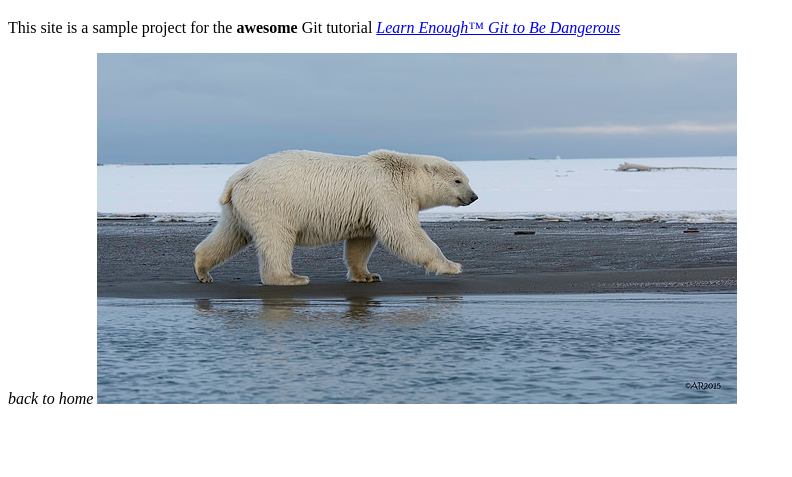
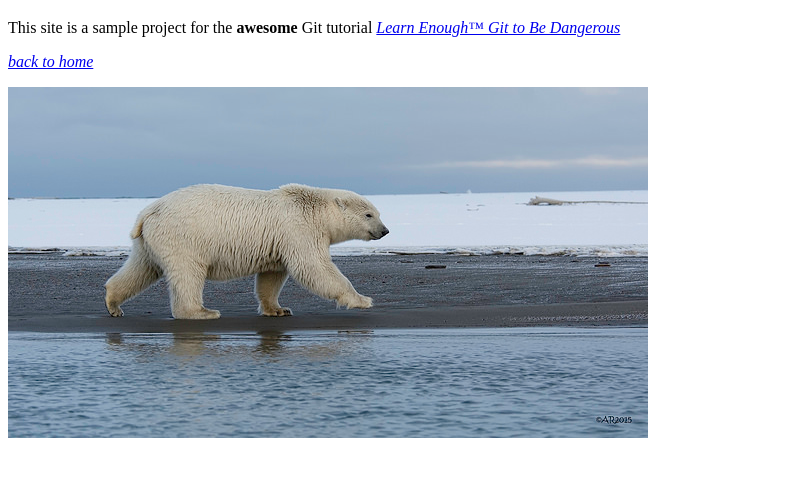
Before and after one commit to Shadeslayer1994/website, a plain HTML site: page website/about.html in a window 1280 px wide. Shown: the part 61-538 px from the top of the page, without its empty margins (0-792 px from the left). Drawn offline with Linux system fonts and the light colour scheme; files whose address does not match are found by name.

Commit message:
add home link

```diff
--- a/website/about.html
+++ b/website/about.html
@@ -8,7 +8,7 @@
     <meta charset="utf-8">
     <p> This site is a sample project for the <strong>awesome</strong> Git tutorial <a href="http://learnenough.com/git-tutorial"><em>Learn Enough™ Git to Be Dangerous</em></a>
     </p>
-    <a href"file:///home/shadeslayer/repos/website/index.html"><em>back to home</em></a>
+    <p> <a href="file:///home/shadeslayer/repos/website/index.html"><em>back to home</em></a> </p>
     <img src="/home/shadeslayer/repos/images/polar_bear.jpg" alt="Polar bear">
   </body>
 </html>
```
